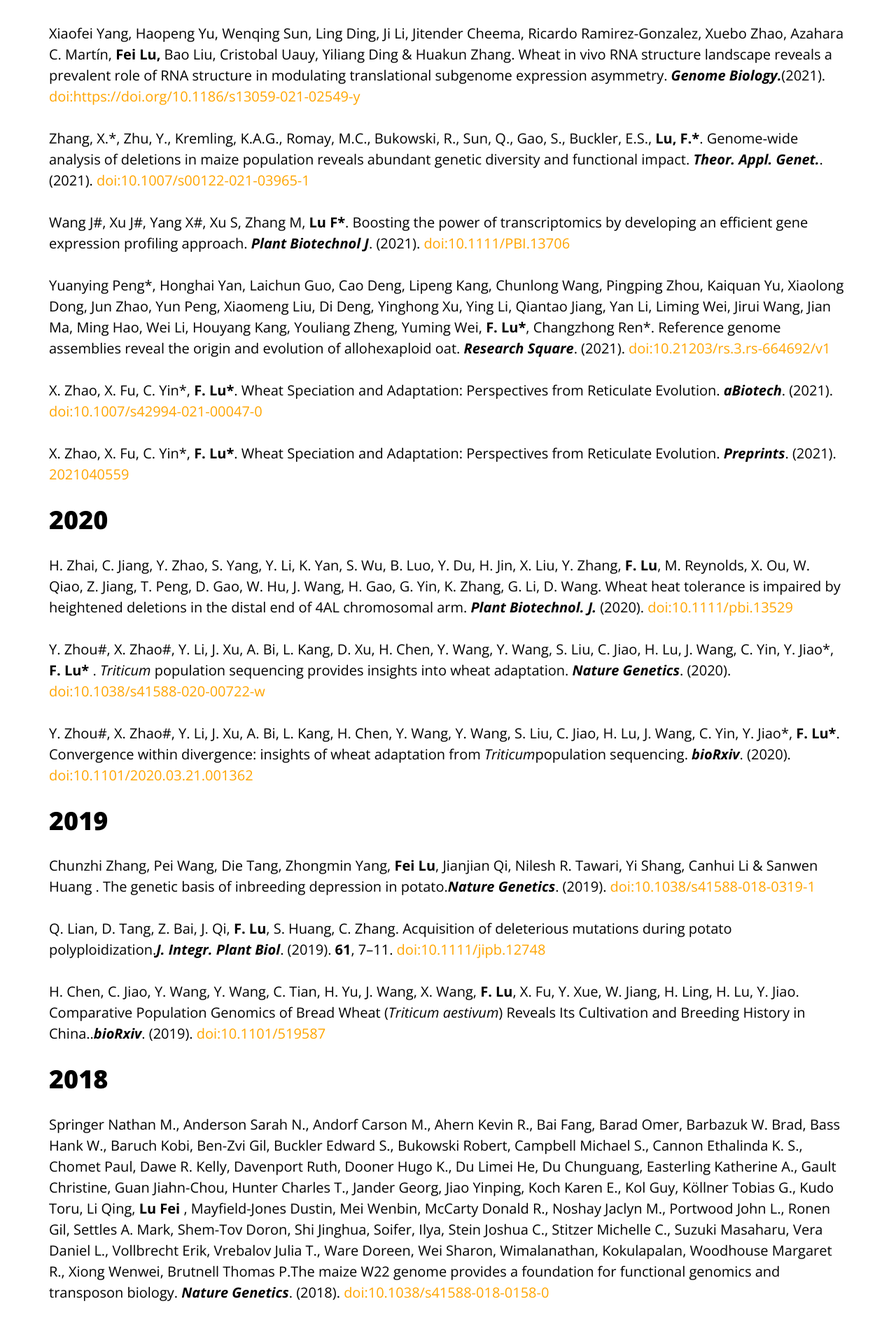
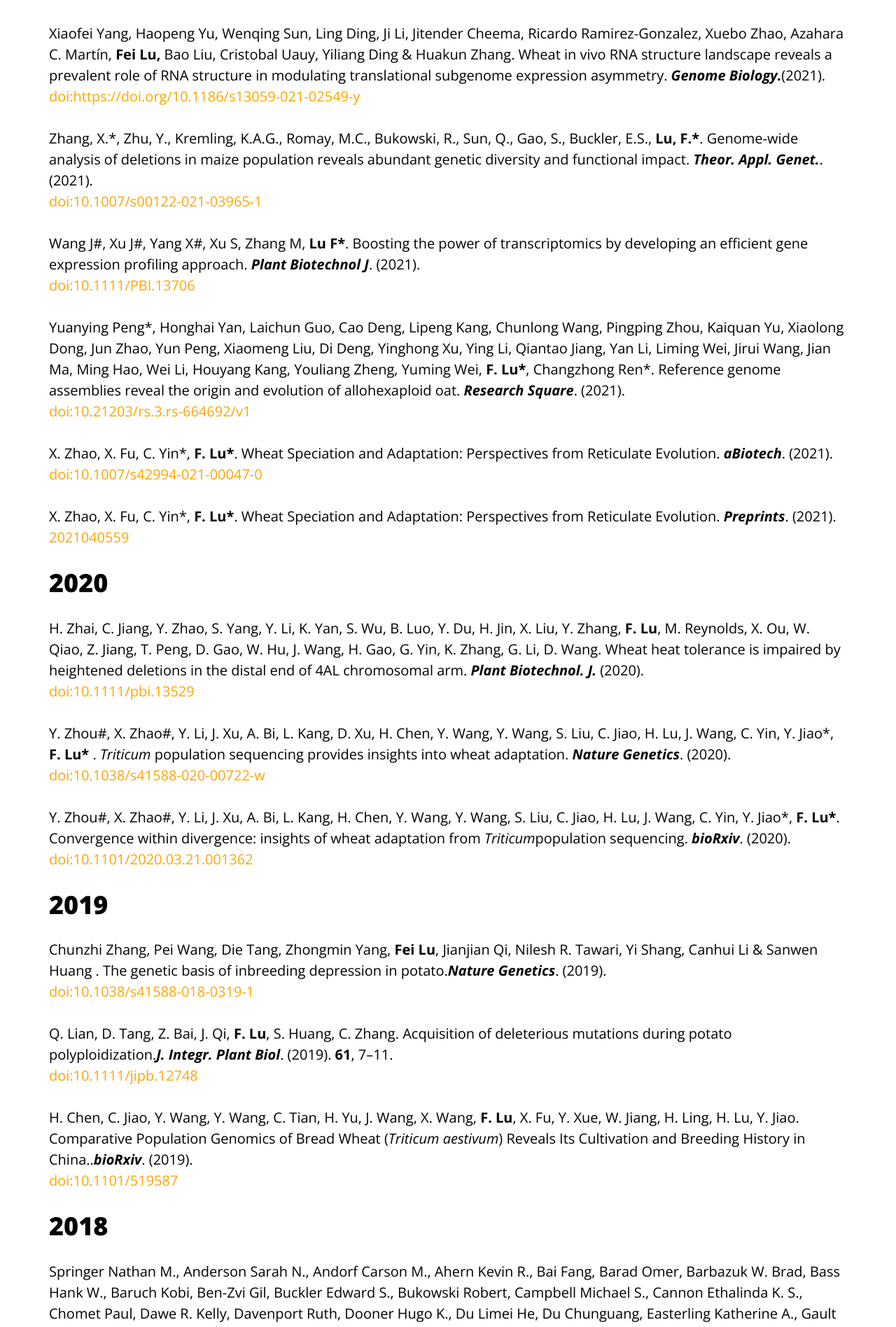
Before and after one commit to PlantGeneticsLab/home, a Jekyll site: the page built from publication/index.html, in a window 1280 px wide. Shown: the part 1115-3011 px from the top of the page at 70% size. Built offline with Jekyll 4.4.1, drawn with Linux system fonts in a browser that asks for light colours; nearby versions of some CDN libraries; comment, search, counter and statistics services are not loaded.

```diff
--- a/publication/index.html
+++ b/publication/index.html
@@ -47,69 +47,69 @@ a,a:focus{
     Bao Liu, Cristobal Uauy, Yiliang Ding & Huakun Zhang.
     Wheat in vivo RNA structure landscape reveals a prevalent role of RNA structure in modulating translational subgenome expression asymmetry.
     <span class="xie">Genome Biology.</span>(2021).
-    <a href="https://doi.org/10.1186/s13059-021-02549-y">doi:https://doi.org/10.1186/s13059-021-02549-y</a></p>
+    <br><a href="https://doi.org/10.1186/s13059-021-02549-y">doi:https://doi.org/10.1186/s13059-021-02549-y</a></p>
 
 <p>Zhang, X.*, Zhu, Y., Kremling, K.A.G., Romay, M.C., Bukowski, R., Sun, Q., Gao, S., Buckler, E.S., <span class="bold">Lu, F.*</span>.
     Genome‑wide analysis of deletions in maize population reveals abundant genetic diversity and functional impact.
     <span class="xie">Theor. Appl. Genet.</span>. (2021).
-    <a href="https://link.springer.com/article/10.1007%2Fs00122-021-03965-1">doi:10.1007/s00122-021-03965-1</a></p>
+    <br><a href="https://link.springer.com/article/10.1007%2Fs00122-021-03965-1">doi:10.1007/s00122-021-03965-1</a></p>
 <p>Wang J#, Xu J#, Yang X#, Xu S, Zhang M,  <span class="bold">Lu F*</span>. Boosting the power of transcriptomics by developing an efficient gene expression profiling approach.
     <span class="xie">Plant Biotechnol J</span>. (2021).
-    <a href="https://onlinelibrary.wiley.com/doi/10.1111/pbi.13706">doi:10.1111/PBI.13706</a></p>
+    <br><a href="https://onlinelibrary.wiley.com/doi/10.1111/pbi.13706">doi:10.1111/PBI.13706</a></p>
 <p>Yuanying Peng*, Honghai Yan, Laichun Guo, Cao Deng, Lipeng Kang, Chunlong Wang, Pingping Zhou, Kaiquan Yu,
     Xiaolong Dong, Jun Zhao, Yun Peng, Xiaomeng Liu, Di Deng, Yinghong Xu, Ying Li, Qiantao Jiang, Yan Li,
     Liming Wei, Jirui Wang, Jian Ma, Ming Hao, Wei Li, Houyang Kang, Youliang Zheng, Yuming Wei, <span class="bold">F. Lu*</span>, Changzhong Ren*.
     Reference genome assemblies reveal the origin and evolution of allohexaploid oat.
     <span class="xie">Research Square</span>. (2021).
-    <a href="https://www.researchsquare.com/article/rs-664692/v1">doi:10.21203/rs.3.rs-664692/v1</a></p>
+    <br><a href="https://www.researchsquare.com/article/rs-664692/v1">doi:10.21203/rs.3.rs-664692/v1</a></p>
 <p>X. Zhao, X. Fu, C. Yin*, <span class="bold">F. Lu*</span>. Wheat Speciation and Adaptation: Perspectives from Reticulate Evolution.
     <span class="xie">aBiotech</span>. (2021).
-    <a href="https://doi.org/10.1007/s42994-021-00047-0">doi:10.1007/s42994-021-00047-0</a></p>
+    <br><a href="https://doi.org/10.1007/s42994-021-00047-0">doi:10.1007/s42994-021-00047-0</a></p>
 <p>X. Zhao, X. Fu, C. Yin*, <span class="bold">F. Lu*</span>. Wheat Speciation and Adaptation: Perspectives from Reticulate Evolution.
     <span class="xie">Preprints</span>. (2021).
-    <a href="https://www.preprints.org/manuscript/202104.0559/v1">2021040559</a></p>
+    <br><a href="https://www.preprints.org/manuscript/202104.0559/v1">2021040559</a></p>
 
 <h1>2020</h1>
 <p>H. Zhai, C. Jiang, Y. Zhao, S. Yang, Y. Li, K. Yan, S. Wu, B. Luo, Y. Du, H. Jin, X. Liu, Y. Zhang,
     <span class="bold">F. Lu</span>, M. Reynolds, X. Ou, W. Qiao, Z. Jiang, T. Peng, D. Gao, W. Hu, J.
     Wang, H. Gao, G. Yin, K. Zhang, G. Li, D. Wang. Wheat heat tolerance is impaired by heightened deletions in the distal end of 4AL chromosomal arm.
     <span class="xie">Plant Biotechnol. J.</span> (2020).
-    <a href="https://onlinelibrary.wiley.com/doi/abs/10.1111/pbi.13529">doi:10.1111/pbi.13529</a></p>
+    <br><a href="https://onlinelibrary.wiley.com/doi/abs/10.1111/pbi.13529">doi:10.1111/pbi.13529</a></p>
 <p>Y. Zhou#, X. Zhao#, Y. Li, J. Xu, A. Bi, L. Kang, D. Xu, H. Chen, Y. Wang, Y. Wang, S. Liu, C. Jiao, H. Lu, J. Wang, C. Yin, Y. Jiao*, <span class="bold">F. Lu*</span> .
     <span class="xie2"> Triticum</span> population sequencing provides insights into wheat adaptation. <span class="xie">Nature Genetics</span>. (2020).
     <a href="https://www.nature.com/articles/s41588-020-00722-w">doi:10.1038/s41588-020-00722-w</a></p>
 <p>Y. Zhou#, X. Zhao#, Y. Li, J. Xu, A. Bi, L. Kang, H. Chen, Y. Wang, Y. Wang, S. Liu, C. Jiao, H. Lu, J. Wang, C. Yin, Y. Jiao*, <span class="bold">F. Lu*</span>.
     Convergence within divergence: insights of wheat adaptation from <span class="xie2"> Triticum</span>population sequencing. <span class="xie">bioRxiv</span>. (2020).
-    <a href="https://www.biorxiv.org/content/10.1101/2020.03.21.001362v1">doi:10.1101/2020.03.21.001362</a></p>
+    <br><a href="https://www.biorxiv.org/content/10.1101/2020.03.21.001362v1">doi:10.1101/2020.03.21.001362</a></p>
 
 <h1>2019</h1>
 <p>Chunzhi Zhang, Pei Wang, Die Tang, Zhongmin Yang, <span class="bold">Fei Lu</span>, Jianjian Qi, Nilesh R. Tawari, Yi Shang, Canhui Li & Sanwen Huang .
     The genetic basis of inbreeding depression in potato.<span class="xie">Nature Genetics</span>. (2019).
-    <a href="https://www.nature.com/articles/s41588-018-0319-1">doi:10.1038/s41588-018-0319-1</a></p>
+   <br> <a href="https://www.nature.com/articles/s41588-018-0319-1">doi:10.1038/s41588-018-0319-1</a></p>
 <p>Q. Lian, D. Tang, Z. Bai, J. Qi, <span class="bold">F. Lu</span>, S. Huang, C. Zhang.
     Acquisition of deleterious mutations during potato polyploidization.<span class="xie">J. Integr. Plant Biol</span>. (2019).
     <span class="bold">61</span>, 7–11.
-    <a href="https://onlinelibrary.wiley.com/doi/full/10.1111/jipb.12748">doi:10.1111/jipb.12748</a></p>
+    <br><a href="https://onlinelibrary.wiley.com/doi/full/10.1111/jipb.12748">doi:10.1111/jipb.12748</a></p>
 <p>H. Chen, C. Jiao, Y. Wang, Y. Wang, C. Tian, H. Yu, J. Wang, X. Wang, <span class="bold">F. Lu</span>, X. Fu, Y. Xue, W. Jiang, H. Ling, H. Lu, Y. Jiao.
     Comparative Population Genomics of Bread Wheat (<span class="xie2">Triticum aestivum</span>) Reveals Its Cultivation and Breeding History in China..<span class="xie">bioRxiv</span>. (2019).
-    <a href="https://www.biorxiv.org/content/10.1101/519587v1.abstract">doi:10.1101/519587</a></p>
+   <br> <a href="https://www.biorxiv.org/content/10.1101/519587v1.abstract">doi:10.1101/519587</a></p>
 
 <h1>2018</h1>
 <p>Springer Nathan M., Anderson Sarah N., Andorf Carson M., Ahern Kevin R., Bai Fang, Barad Omer, Barbazuk W. Brad, Bass Hank W., Baruch Kobi, Ben-Zvi Gil, Buckler Edward S., Bukowski Robert, Campbell Michael S., Cannon Ethalinda K. S., Chomet Paul, Dawe R. Kelly, Davenport Ruth, Dooner Hugo K., Du Limei He, Du Chunguang, Easterling Katherine A., Gault Christine, Guan Jiahn-Chou, Hunter Charles T., Jander Georg, Jiao Yinping, Koch Karen E., Kol Guy, Köllner Tobias G., Kudo Toru, Li Qing, <span class="bold">Lu Fei</span> , Mayfield-Jones Dustin, Mei Wenbin, McCarty Donald R., Noshay Jaclyn M., Portwood John L., Ronen Gil, Settles A. Mark, Shem-Tov Doron, Shi Jinghua, Soifer, Ilya, Stein Joshua C., Stitzer Michelle C., Suzuki Masaharu, Vera Daniel L., Vollbrecht Erik, Vrebalov Julia T., Ware Doreen, Wei Sharon, Wimalanathan, Kokulapalan, Woodhouse Margaret R., Xiong Wenwei,
     Brutnell Thomas P.The maize W22 genome provides a foundation for functional genomics and transposon biology. <span class="xie">Nature Genetics</span>. (2018).
-    <a href="https://www.nature.com/articles/s41588-018-0158-0">doi:10.1038/s41588-018-0158-0</a></p>
+    <br><a href="https://www.nature.com/articles/s41588-018-0158-0">doi:10.1038/s41588-018-0158-0</a></p>
 <p>Sun Silong, Zhou Yingsi, Chen Jian, Shi Junpeng, Zhao Haiming, Zhao Hainan, Song Weibin, Zhang Mei, Cui Yang, Dong Xiaomei, Liu Han, Ma Xuxu, Jiao Yinping, Wang Bo, Wei Xuehong, Stein Joshua C., Glaubitz Jeff C., <span class="bold">Lu Fei</span>, Yu Guoliang, Liang Chengzhi, Fengler Kevin, Li Bailin, Rafalski Antoni, Schnable Patrick S., Ware Doreen H., Buckler Edward S., Lai Jinsheng.
     Extensive intraspecific gene order and gene structural variations between Mo17 and other maize genomes. <span class="xie">Nature Genetics</span>. (2018).
-    <a href="https://www.nature.com/articles/s41588-018-0182-0">doi:10.1038/s41588-018-0182-0</a>
+    <br><a href="https://www.nature.com/articles/s41588-018-0182-0">doi:10.1038/s41588-018-0182-0</a>
 </p>
 <p>Karl A. G. Kremling, Shu-Yun Chen, Mei-Hsiu Su, Nicholas K. Lepak, M. Cinta Romay, Kelly L. Swarts,<span class="bold">Fei Lu</span> , Anne Lorant, Peter J. Bradbury & Edward S. Buckler. (2018).
     Dysregulation of expression correlates with rare-allele burden and fitness loss in maize. <span class="xie">Nature</span>.
-    <a href="https://www.nature.com/articles/nature25966">doi:10.1038/nature25966</a>
+    <br><a href="https://www.nature.com/articles/nature25966">doi:10.1038/nature25966</a>
 </p>
 <h1>2017</h1>
 <p>Punna Ramu*, Williams Esuma, Robert Kawuki, Ismail Y Rabbi, Chiedozie Egesi, Jessen V Bredeson, Rebecca S Bart, Janu Verma, Edward S Buckler, <span class="bold">Fei Lu*</span>. (2017).
     Cassava haplotype map highlights fixation of deleterious mutations during clonal propagation. <span class="xie">Nature Genetics</span>.
-    <a href="https://www.nature.com/articles/ng.3845">doi: 10.1038/ng.3845</a>
+   <br> <a href="https://www.nature.com/articles/ng.3845">doi: 10.1038/ng.3845</a>
 </p>
 
 
```
